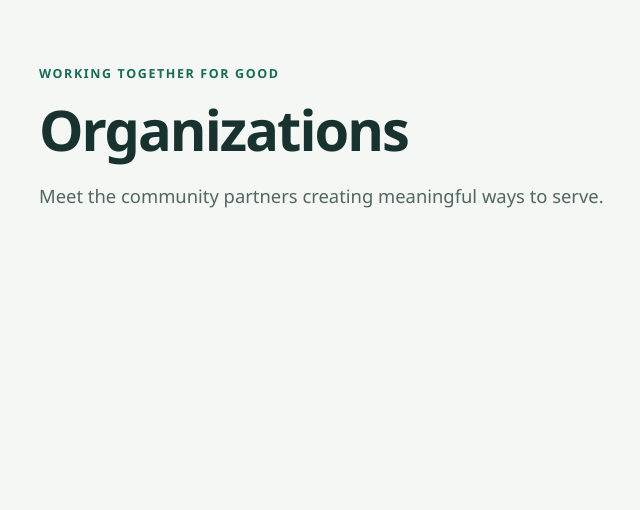
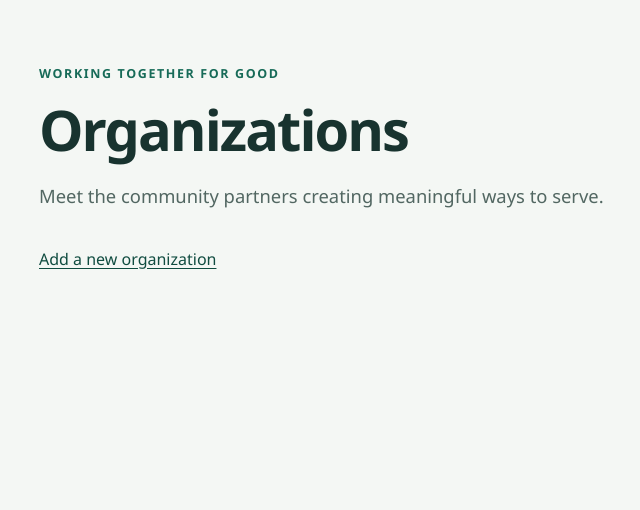
Before and after one commit to FredrickOketcho/cse340-course, a Node server app: page /organizations in a window 1280 px wide. Shown: the part 78-588 px from the top of the page, without its empty margins (41-681 px from the left). Run offline with Node 20, Linux system fonts and the light colour scheme; data that the repository does not hold is empty.

Commit message:
Handling forms

```diff
--- a/server.js
+++ b/server.js
@@ -28,6 +28,9 @@ app.use((req, res, next) => {
   res.locals.NODE_ENV = NODE_ENV;
   next();
 });
+
+app.use(express.urlencoded({ extended: true }));
+app.use(express.json());
 
 app.use(express.static(path.join(__dirname, 'public')));
 
--- a/src/controllers/organizations.js
+++ b/src/controllers/organizations.js
@@ -1,6 +1,7 @@
 import {
   getAllOrganizations,
   getOrganizationById,
+  createOrganization,
 } from '../models/organizations.js';
 import { getProjectsByOrganizationId } from '../models/projects.js';
 
@@ -47,4 +48,31 @@ const showOrganizationPage = async (req, res, next) => {
   }
 };
 
-export { showOrganizationsPage, showOrganizationPage };
+const showNewOrganizationForm = (req, res) => {
+  res.render('new-organization', {
+    title: 'Add New Organization',
+    currentPage: 'organizations',
+  });
+};
+
+const processNewOrganizationForm = async (req, res, next) => {
+  try {
+    const { name, description, contactEmail } = req.body;
+    const organizationId = await createOrganization(
+      name,
+      description,
+      contactEmail,
+      'placeholder-logo.png',
+    );
+    res.redirect(`/organization/${organizationId}`);
+  } catch (error) {
+    next(error);
+  }
+};
+
+export {
+  showOrganizationsPage,
+  showOrganizationPage,
+  showNewOrganizationForm,
+  processNewOrganizationForm,
+};
--- a/src/models/organizations.js
+++ b/src/models/organizations.js
@@ -18,3 +18,23 @@ export const getOrganizationById = async (organizationId) => {
   );
   return result.rows[0] ?? null;
 };
+
+/** Creates an organization and returns its database id. */
+export const createOrganization = async (name, description, contactEmail, logoFilename) => {
+  const result = await pool.query(
+    `INSERT INTO organizations (name, description, email, logo_filename)
+    VALUES ($1, $2, $3, $4)
+    RETURNING organization_id`,
+    [name, description, contactEmail, logoFilename],
+  );
+
+  if (result.rows.length === 0) {
+    throw new Error('Failed to create organization');
+  }
+
+  if (process.env.ENABLE_SQL_LOGGING === 'true') {
+    console.log('Created new organization with ID:', result.rows[0].organization_id);
+  }
+
+  return result.rows[0].organization_id;
+};
--- a/src/routes.js
+++ b/src/routes.js
@@ -4,6 +4,8 @@ import { showHomePage } from './controllers/index.js';
 import {
   showOrganizationsPage,
   showOrganizationPage,
+  showNewOrganizationForm,
+  processNewOrganizationForm,
 } from './controllers/organizations.js';
 import {
   showProjectsPage,
@@ -19,6 +21,8 @@ const router = express.Router();
 
 router.get('/', showHomePage);
 router.get('/organizations', showOrganizationsPage);
+router.get('/new-organization', showNewOrganizationForm);
+router.post('/new-organization', processNewOrganizationForm);
 router.get('/organization/:id', showOrganizationPage);
 router.get('/projects', showProjectsPage);
 router.get('/project/:id', showProjectDetailsPage);
--- a/src/views/organizations.ejs
+++ b/src/views/organizations.ejs
@@ -18,4 +18,5 @@
         </article>
     <% }) %>
 </section>
+<p><a href="/new-organization">Add a new organization</a></p>
 <%- include('partials/footer') %>
```
Also changed, not shown: src/views/new-organization.ejs (added, +22 -0 lines), placeholder-logo.png (added), public/images/placeholder-logo.png (added).
